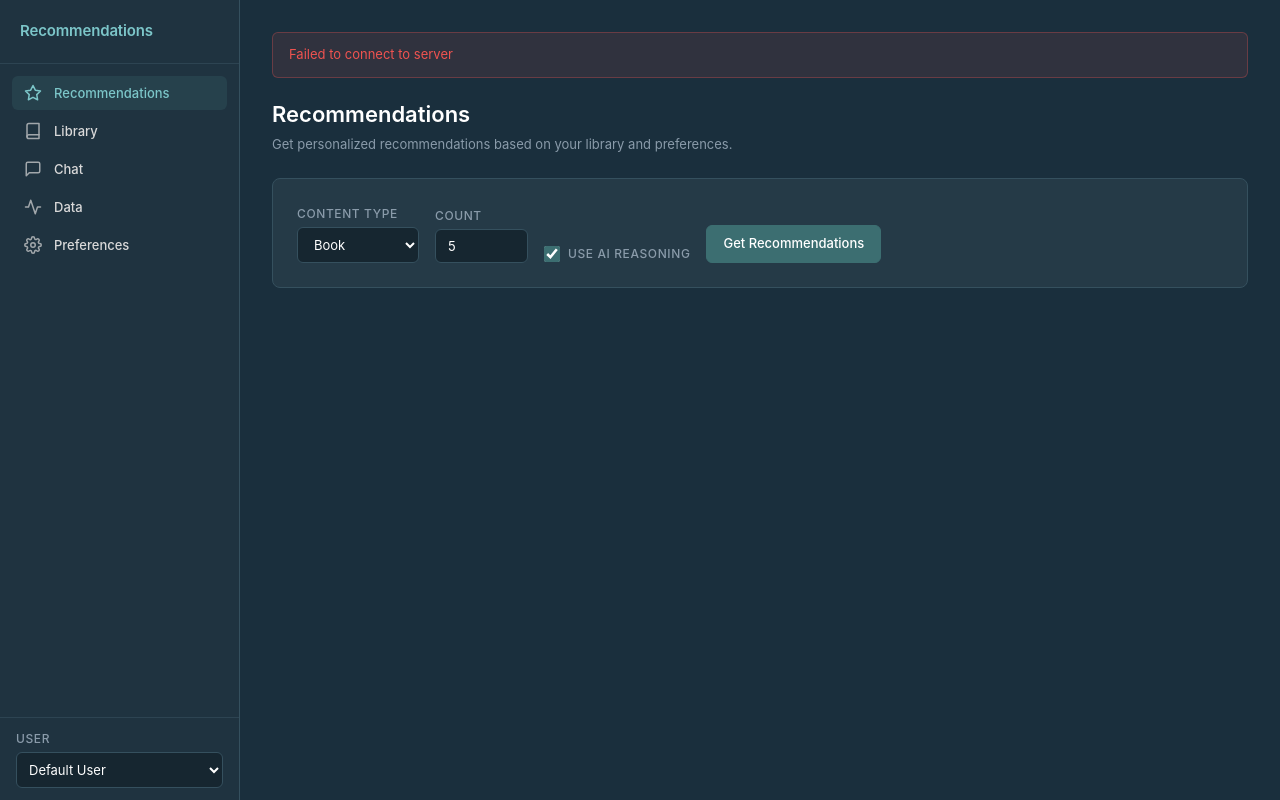
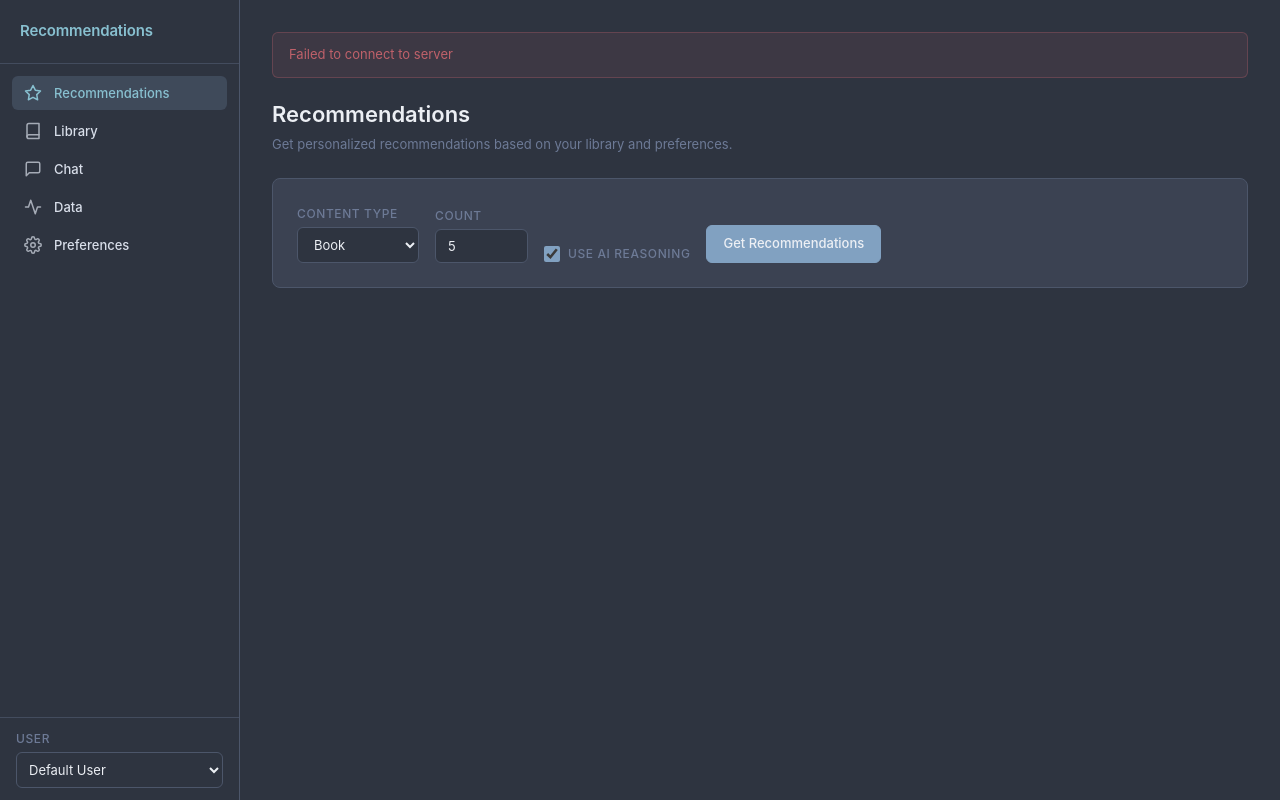
Before and after one commit to therealahall/recommendinator, a Python web app: template src/web/templates/index.html in a window 1280 px wide. Run offline with Jinja, Linux system fonts and the light colour scheme; the template is opened without the code that fills it, so the values that code supplies are empty.

Commit message:
style(web): adopt Nord color palette for cohesive dark theme
Replace custom teal/blue palette with the official Nord theme:
- Polar Night (#2e3440–#4c566a) for all backgrounds
- Snow Storm (#d8dee9–#eceff4) for text hierarchy
- Frost (#81a1c1, #88c0d0, #8fbcbb) for accents and interactive elements
- Aurora (#a3be8c, #ebcb8b, #bf616a) for semantic success/warning/error

All rgba patterns and hover states updated to match Nord colors.

Co-Authored-By: Claude Opus 4.6 <noreply@anthropic.com>

```diff
--- a/src/web/static/style.css
+++ b/src/web/static/style.css
@@ -5,37 +5,46 @@
    ============================================================ */
 
 :root {
-    /* Primary palette */
-    --accent: #3c6e71;
-    --accent-light: #7cc6c9;
-    --bg-page: #1a2f3d;
-    --bg-card: #253a47;
-    --bg-sidebar: #1f3340;
-    --white: #ffffff;
-    --gray: #d9d9d9;
-
-    /* Derived colors */
-    --bg-primary: var(--bg-page);
-    --bg-elevated: #2c4250;
-    --bg-input: #162630;
-    --bg-hover: #314a58;
-    --bg-active: rgba(60, 110, 113, 0.25);
+    /* Nord Polar Night — backgrounds */
+    --nord0: #2e3440;
+    --nord1: #3b4252;
+    --nord2: #434c5e;
+    --nord3: #4c566a;
+
+    /* Nord Snow Storm — text */
+    --nord4: #d8dee9;
+    --nord5: #e5e9f0;
+    --nord6: #eceff4;
+
+    /* Nord Frost — accents */
+    --accent: #81a1c1;
+    --accent-light: #88c0d0;
+    --accent-teal: #8fbcbb;
+
+    /* Layout backgrounds */
+    --bg-primary: var(--nord0);
+    --bg-card: var(--nord1);
+    --bg-sidebar: var(--nord0);
+    --bg-elevated: var(--nord2);
+    --bg-input: var(--nord0);
+    --bg-hover: var(--nord2);
+    --bg-active: rgba(129, 161, 193, 0.2);
 
     /* Text */
-    --text-primary: var(--white);
-    --text-secondary: var(--gray);
-    --text-muted: #8a9baa;
-    --text-inverse: #1a1a1a;
+    --text-primary: var(--nord6);
+    --text-secondary: var(--nord4);
+    --text-muted: #6d7a96;
+    --text-inverse: var(--nord0);
 
     /* Borders */
-    --border-default: #35505e;
-    --border-subtle: #2d4452;
+    --border-default: var(--nord3);
+    --border-subtle: var(--nord2);
     --border-focus: var(--accent);
 
-    /* Semantic */
-    --color-success: #66bb6a;
-    --color-warning: #b0976a;
-    --color-error: #ef5350;
+    /* Nord Aurora — semantic */
+    --color-success: #a3be8c;
+    --color-warning: #ebcb8b;
+    --color-error: #bf616a;
     --color-info: var(--accent);
 
     /* Spacing scale (4px rhythm) */
@@ -320,23 +329,23 @@ body {
 }
 
 .status-bar.success {
-    background: rgba(102, 187, 106, 0.1);
+    background: rgba(163, 190, 140, 0.1);
     color: var(--color-success);
-    border-color: rgba(102, 187, 106, 0.3);
+    border-color: rgba(163, 190, 140, 0.3);
     display: block;
 }
 
 .status-bar.error {
-    background: rgba(239, 83, 80, 0.1);
+    background: rgba(191, 97, 106, 0.1);
     color: var(--color-error);
-    border-color: rgba(239, 83, 80, 0.3);
+    border-color: rgba(191, 97, 106, 0.3);
     display: block;
 }
 
 .status-bar.loading {
-    background: rgba(60, 110, 113, 0.1);
+    background: rgba(129, 161, 193, 0.1);
     color: var(--accent);
-    border-color: rgba(60, 110, 113, 0.3);
+    border-color: rgba(129, 161, 193, 0.3);
     display: block;
 }
 
```
Also changed, not shown: other parts of src/web/static/style.css (+47 -47 lines).
